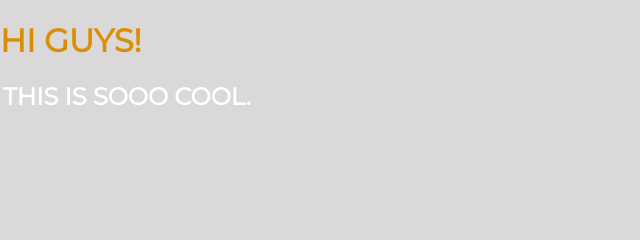
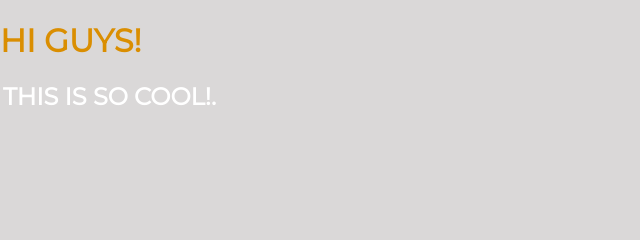
Before and after one commit to timaldo/background-generator, a plain HTML site: page index.html in a window 1280 px wide. Shown: the top 240 px of the page, 0-640 px from the left. Drawn offline with nearby package versions, Linux system fonts and the light colour scheme.

Commit message:
Changed h2 title

```diff
--- a/index.html
+++ b/index.html
@@ -1,5 +1,6 @@
 <!DOCTYPE html>
 <html lang="en">
+
 <head>
   <meta charset="UTF-8" />
   <meta name="viewport" content="width=device-width, initial-scale=1.0" />
@@ -10,7 +11,7 @@
 
 <body>
   <h1>Hi GUYS!</h1>
-    <h2>this is sooo cool.</h2>
+  <h2>this is so cool!.</h2>
   <div class="container">
     <div class="item one">Flex item 1</div>
     <div class="item two">Flex item 2</div>
@@ -20,11 +21,12 @@
   <script type="module" src="./script.js"></script>
 
   <script>
-      var script2 = (function() {
-        $("h1").click(function() {
+    var script2 = (function () {
+      $("h1").click(function () {
         $(".three").hide();
       });
     })();
   </script>
 </body>
+
 </html>
```
Lines whose indentation alone changed are shown as unchanged.
